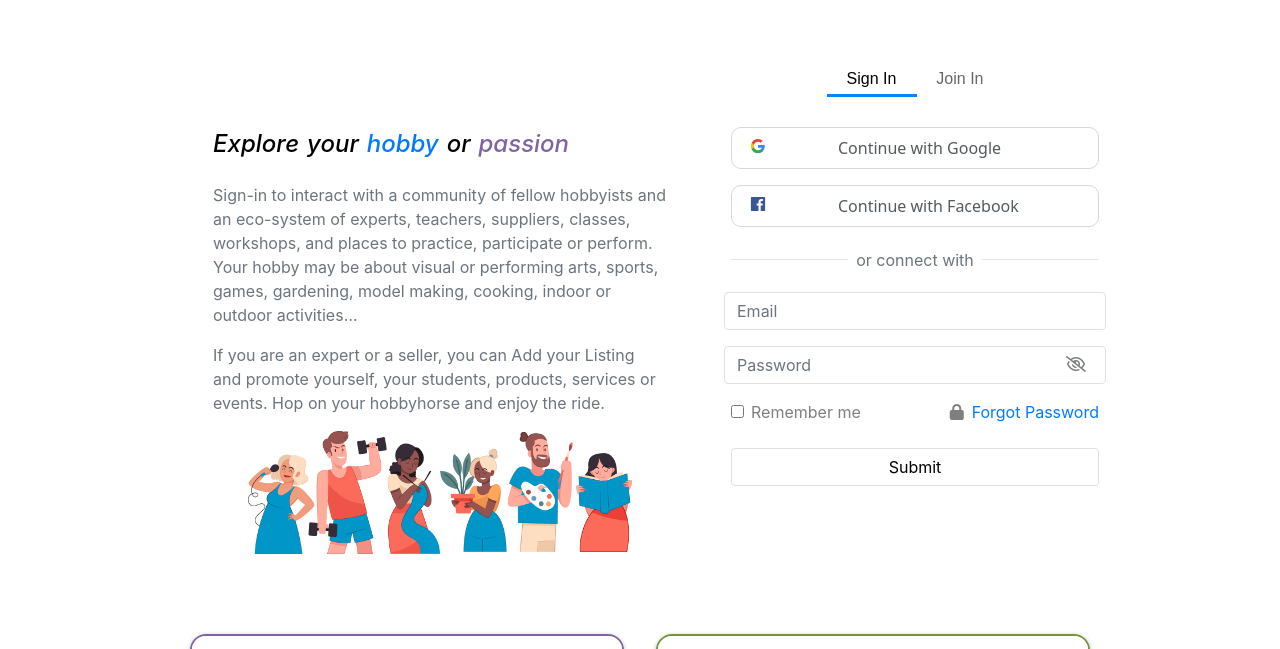
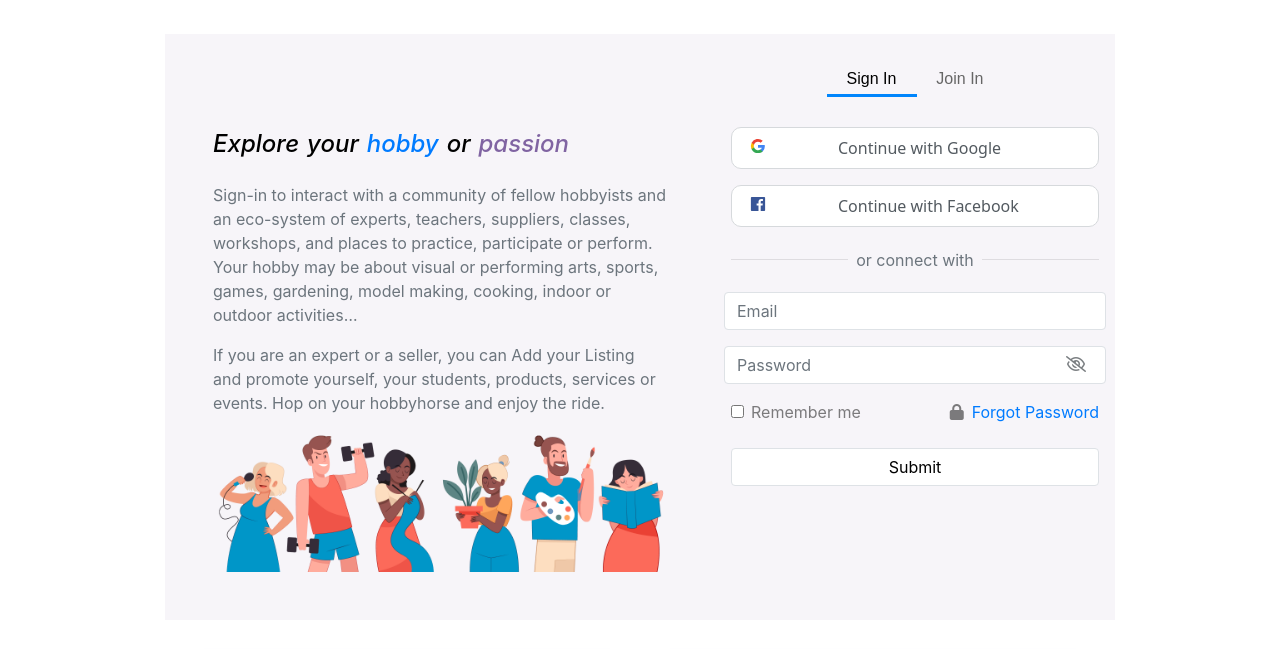
Before and after one commit to MantoshKr/hobbycue, a plain HTML site: page landingpage/index.html in a window 1280 px wide. Shown: the part 80-729 px from the top of the page. Drawn offline with nearby package versions, Linux system fonts and the light colour scheme.

Commit message:
feat: added get started section

```diff
--- a/landingpage/index.html
+++ b/landingpage/index.html
@@ -182,9 +182,9 @@
 
     <!-- explore , login and signup -->
 
-    <div class="d-md-flex justify-content-md-center mt-5 mx-lg-auto" style="color: #F7F5F9;">
-        <div class="d-flex pt-5 justify-content-center">
-            <div class="p-5 responsive-width">
+    <div class="d-md-flex justify-content-md-center mt-5 mx-lg-auto" >
+        <div class="d-flex pt-5 justify-content-center" style="background-color: #F7F5F9;">
+            <div class="p-5 responsive-width" >
                 <h4 class="d-flex flex-md-row text-lg " style="font-style: oblique; color:black ;">Explore <p class="ml-2"> your</p>
                     <p class="text-primary mx-2">hobby</p> or <p class=" mx-2" style="color:#8064A2 ;">passion</p>
                 </h4>
@@ -195,15 +195,16 @@
                 <p class="text-muted"> If you are an expert or a seller, you can Add your Listing and promote yourself,
                     your students,
                     products, services or events. Hop on your hobbyhorse and enjoy the ride.</p>
-                <div class="d-flex justify-content-center align-items-center mx-3">
+                <!-- <div class="d-flex justify-content-center align-items-center mx-3">
                     <img src="/landingpage/Images/signinimg1.png" style="width: 12rem;" alt="signinimg1" />
                     <img src="/landingpage/Images/signinimg2.png" style="width: 12rem;" alt="signinimg2" />
-                </div>
+                </div> -->
+                <img src="/landingpage/Images/startpageimg.PNG" alt="startpageimg"  class="img-fluid"/>
             </div>
         </div>
 
-        <div class="d-flex justify-content-center">
-            <form class="px-3 " style="width: 400px;">
+        <div class="d-flex justify-content-center" style="background-color: #F7F5F9;">
+            <form class="px-3 " style="width: 400px;" >
 
                 <div id="tabParent" class="maintabcontent">
 
@@ -446,7 +447,7 @@
 
 
     <div class="d-flex justify-content-center">
-        <div class="card m-5" style="width: 900px; cursor: pointer;">
+        <div class="card m-5" style="width: 900px;">
 
             <div class="card-body border-0 " style="background-color: #F7FDFF;">
                 <h4 class="d-flex flex-md-row text-lg " style="font-style: oblique; color:black ;"> Your</p>
@@ -454,6 +455,7 @@
                 </h4>
 
                 <a href="#" type="button" class="btn pt-1" style="color:white; background-color: #8064A2;">Get started</a>
+                <img src="/landingpage/Images/getstarted.PNG" alt="getstarted" class="img-fluid mt-5"/>
             </div>
         </div>
 
```
Also changed, not shown: landingpage/Images/getstarted.PNG (added), landingpage/Images/startpageimg.PNG (added).
